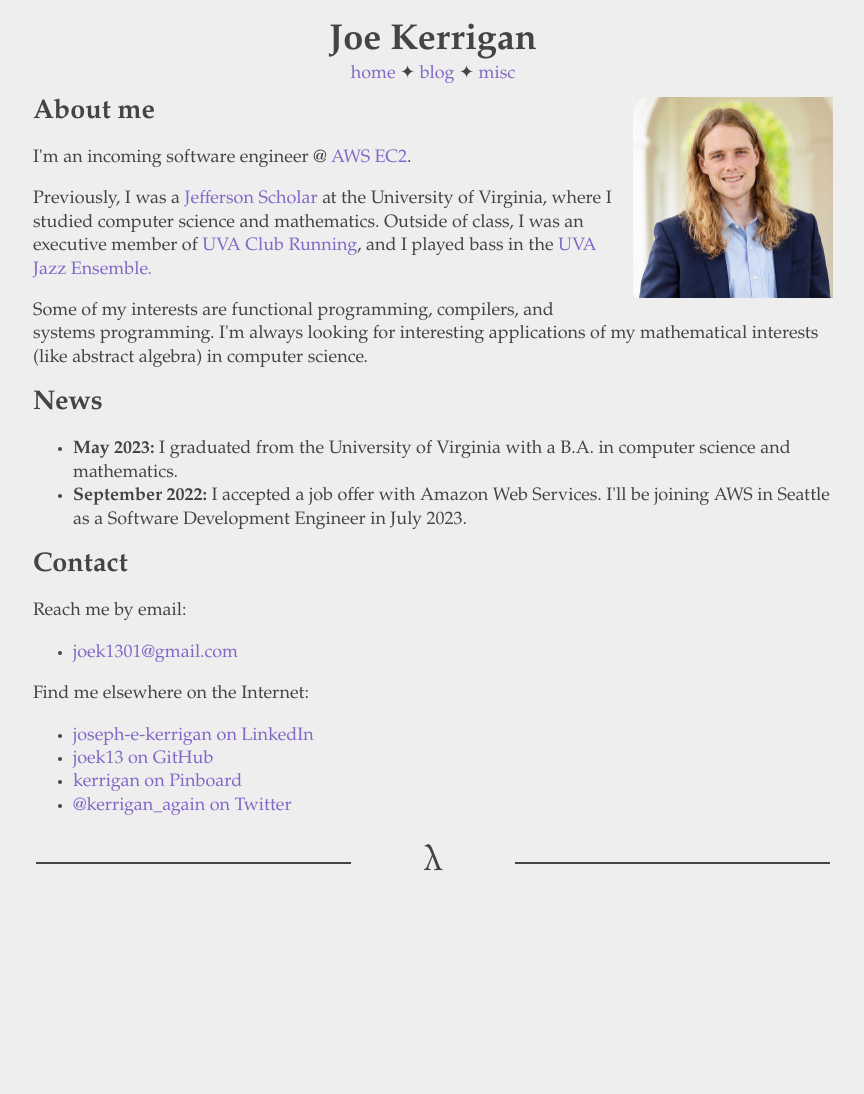
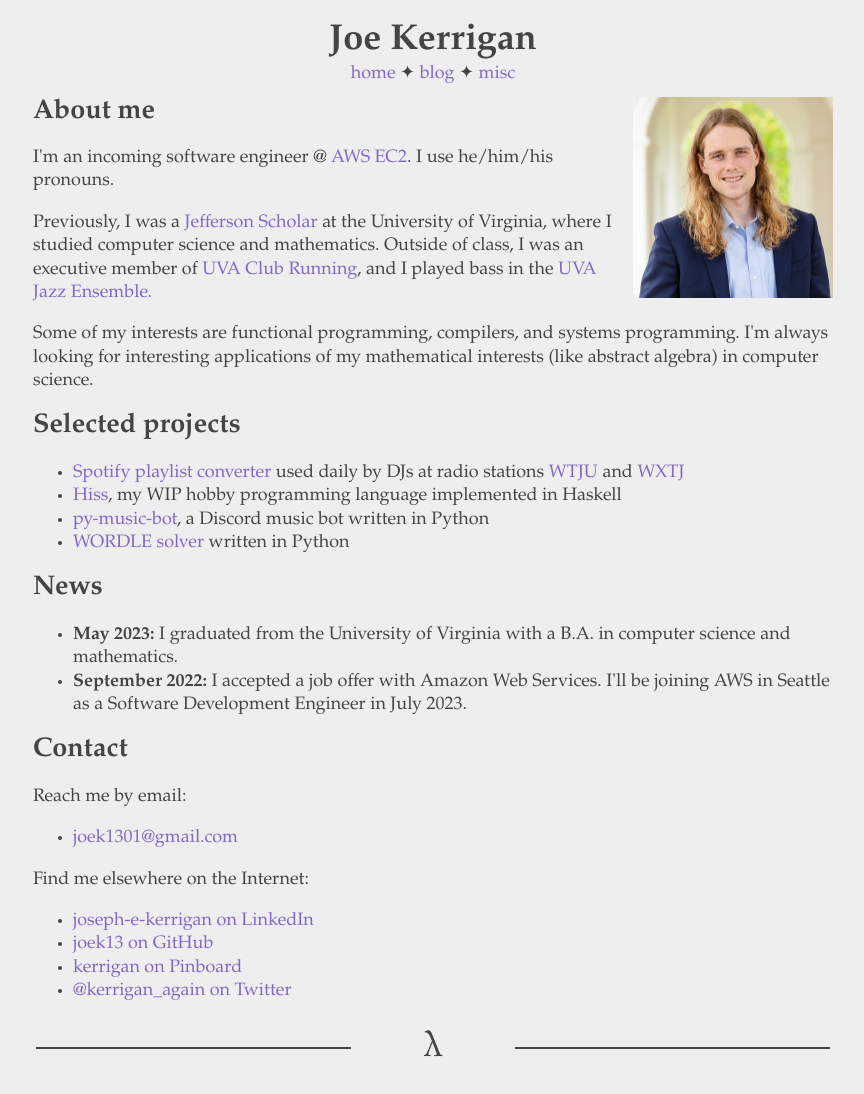
Before and after one commit to joek13/joek13.github.io, a Jekyll site: the page built from index.html, in a window 1280 px wide. Shown: the whole page, without its empty margins (207-1071 px from the left). Built offline with Jekyll 4.4.1, drawn with Linux system fonts in a browser that asks for light colours; before the commit the page ends 909 px from its top, so only the background shows below that.

Commit message:
Add WIP Hiss page

```diff
--- a/_layouts/post.html
+++ b/_layouts/post.html
@@ -14,6 +14,9 @@
     <meta name="viewport" content="width=device-width, initial-scale=1">
     <meta property="og:title" content="{{ page.title }}">
     <meta property="og:description" content="{{ page.description }}">
+    {% if page.image %}
+    <meta property="og:image" content="{{ page.image }}">
+    {% endif %}
     <link rel="stylesheet" href="/css/post.css" />
     <link rel="canonical" href="https://www.kerrigan.dev{{ page.url | replace:'index.html','' }}" />
 </head>
--- a/_sass/base.scss
+++ b/_sass/base.scss
@@ -71,16 +71,23 @@ footer table td hr {
     border: 1px solid $color-fg;
 }
 
-// styles for /index.html
-#profile {
-    margin-left: 20px;
-    margin-bottom: 20px;
-    float: right;
+.profile {
+    &.left {
+        float: left;
+        margin-right: 20px;
+        margin-bottom: 20px;
+    }
+
+    &.right {
+        float: right;
+        margin-left: 20px;
+        margin-bottom: 20px;
+    }
 
     @media screen and (max-width: 650px) {
         display: block;
-        margin: 10px auto;
-        float: none;
+        margin: 10px auto !important;
+        float: none !important;
     }
 }
 
--- a/index.html
+++ b/index.html
@@ -6,12 +6,12 @@ image: /img/joe.jpg
 breadcrumbs: false
 ---
 
-<img id="profile" src="/img/joe.jpg" width="200" alt="a picture of Joe Kerrigan smiling outdoors" />
+<img class="profile right" src="/img/joe.jpg" width="200" alt="headshot of Joe Kerrigan smiling outdoors" />
 
 <section id="about">
     <h2>About me</h2>
     <p>
-        I'm an incoming software engineer @ <a href="https://aws.amazon.com/ec2/">AWS EC2</a>.
+        I'm an incoming software engineer @ <a href="https://aws.amazon.com/ec2/">AWS EC2</a>. I use he/him/his pronouns.
     </p>
     <p>
         Previously, I was a <a href="https://www.jeffersonscholars.org/scholarship">Jefferson Scholar</a> at the University of Virginia,
@@ -21,6 +21,17 @@ breadcrumbs: false
     <p>
         Some of my interests are functional programming, compilers, and systems programming.
         I'm always looking for interesting applications of my mathematical interests (like abstract algebra) in computer science.
+    </p>
+</section>
+<section id="projects">
+    <h2>Selected projects</h2>
+    <p>
+    <ul>
+        <li><a href="https://www.kerrigan.dev/wxtj-converter/">Spotify playlist converter</a> used daily by DJs at radio stations <a href="https://wtju.net/">WTJU</a> and <a href="https://www.wxtj.fm/">WXTJ</a></li>
+        <li><a href="/hiss">Hiss</a>, my WIP hobby programming language implemented in Haskell</li>
+        <li><a href="https://github.com/joek13/py-music-bot">py-music-bot</a>, a Discord music bot written in Python</li>
+        <li><a href="/blog/wordle-solver">WORDLE solver</a> written in Python</li>
+    </ul>
     </p>
 </section>
 <section id="news">
```
Also changed, not shown: hiss/index.md (added, +55 -0 lines), _layouts/default.html (line endings or trailing spaces), img/hiss.png (added).
